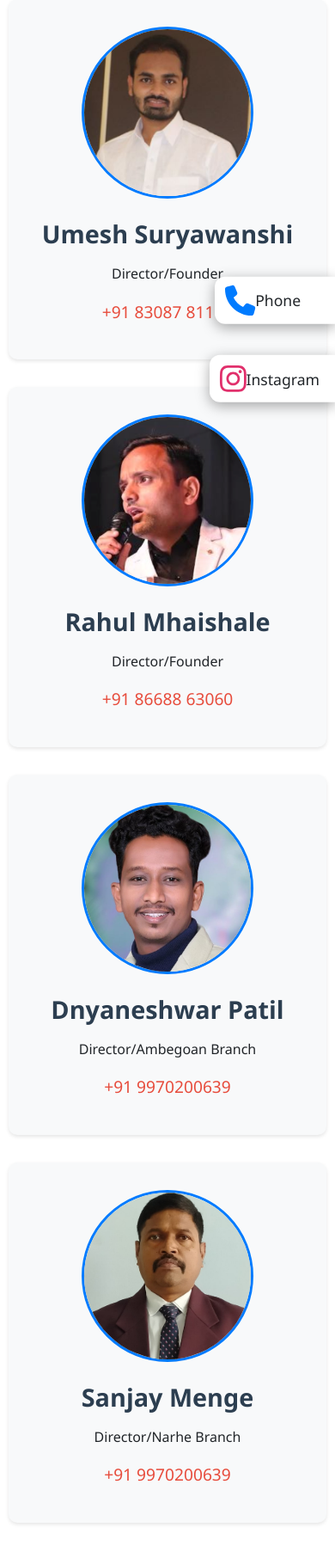
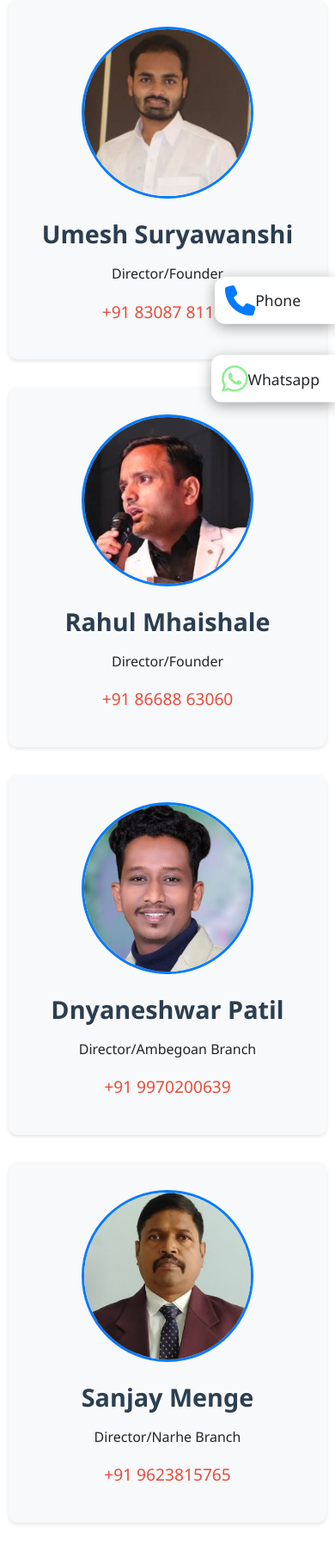
Before and after one commit to vignesh752006/Website-toppers-academy, a Django app: page /contact/ in a window 390 px wide. Shown: the part 196-2008 px from the top of the page at 86% size. Run offline with Django 5.2, Linux system fonts and the light colour scheme.

Commit message:
phone number changed

```diff
--- a/templates/base.html
+++ b/templates/base.html
@@ -142,7 +142,7 @@
         </div>
     </footer>
 
-    <!-- Fixed Right-Side Contact/Instagram Div -->
+    <!-- Fixed Right-Side Contact/Whatsapp Div -->
     <div id="fixed-contact-social">
       <div class="fixed-contact-item">
         <a href="tel:+918308781194" title="Call us">
@@ -151,9 +151,9 @@
         </a>
       </div>
       <div class="fixed-contact-item">
-        <a href="https://www.instagram.com/toppersacademyofscience/" target="_blank" title="Instagram">
-          <i class="fab fa-instagram fa-2x" style="color: #E1306C;"></i>
-          <span>Instagram</span>
+        <a href="https://wa.me/918308781194" target="_blank" title="Whatsapp">
+          <i class="fab fa-whatsapp fa-2x" style="color: lightgreen;"></i>
+          <span>Whatsapp</span>
         </a>
       </div>
     </div>
--- a/templates/core/contact.html
+++ b/templates/core/contact.html
@@ -104,7 +104,7 @@
             <h2 class="contact-name">Sanjay Menge</h2>
             <p>Director/Narhe Branch</p>
             <p class="contact-number">
-                <a href="tel:+91 99702 00639">+91 9970200639</a>
+                <a href="tel:+91 96238 15765">+91 9623815765</a>
             </p>
         </div>
     </div>
```
